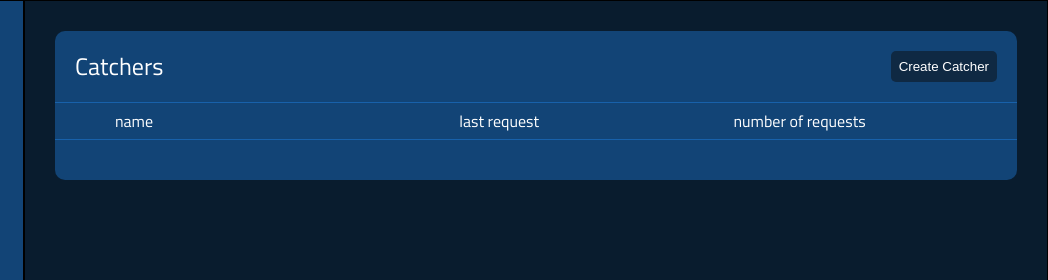
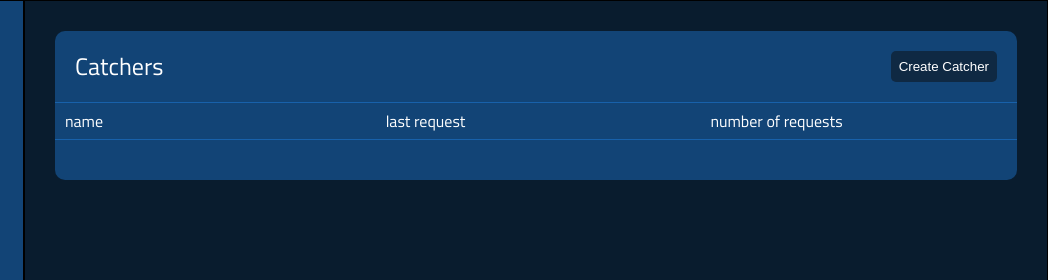
Before and after one commit to ConvoPRGH/dreamcatcher, a website with bundled scripts: page frontend/public/index.html in a window 1280 px wide. Shown: the top 280 px of the page, 232-1280 px from the left. Built offline with nearby package versions, Linux system fonts and the light colour scheme; files whose address does not match are found by name.

Commit message:
main page header spacing

```diff
--- a/frontend/public/styles/styles.css
+++ b/frontend/public/styles/styles.css
@@ -103,17 +103,15 @@ main {
   background-color: rgb(18, 68, 118);
   color: white;
   display: flex;
-  justify-content: space-between;
+  /* justify-content: space-between; */
 }
 
 #name-head {
-  padding-left: 50px;
-  width: 150px;
+  margin-right: 30%;
 }
 
 #req-head {
-  width: 300px;
-  text-align: center;
+  margin-right: 26%;
 }
 
 #num-head {
```
